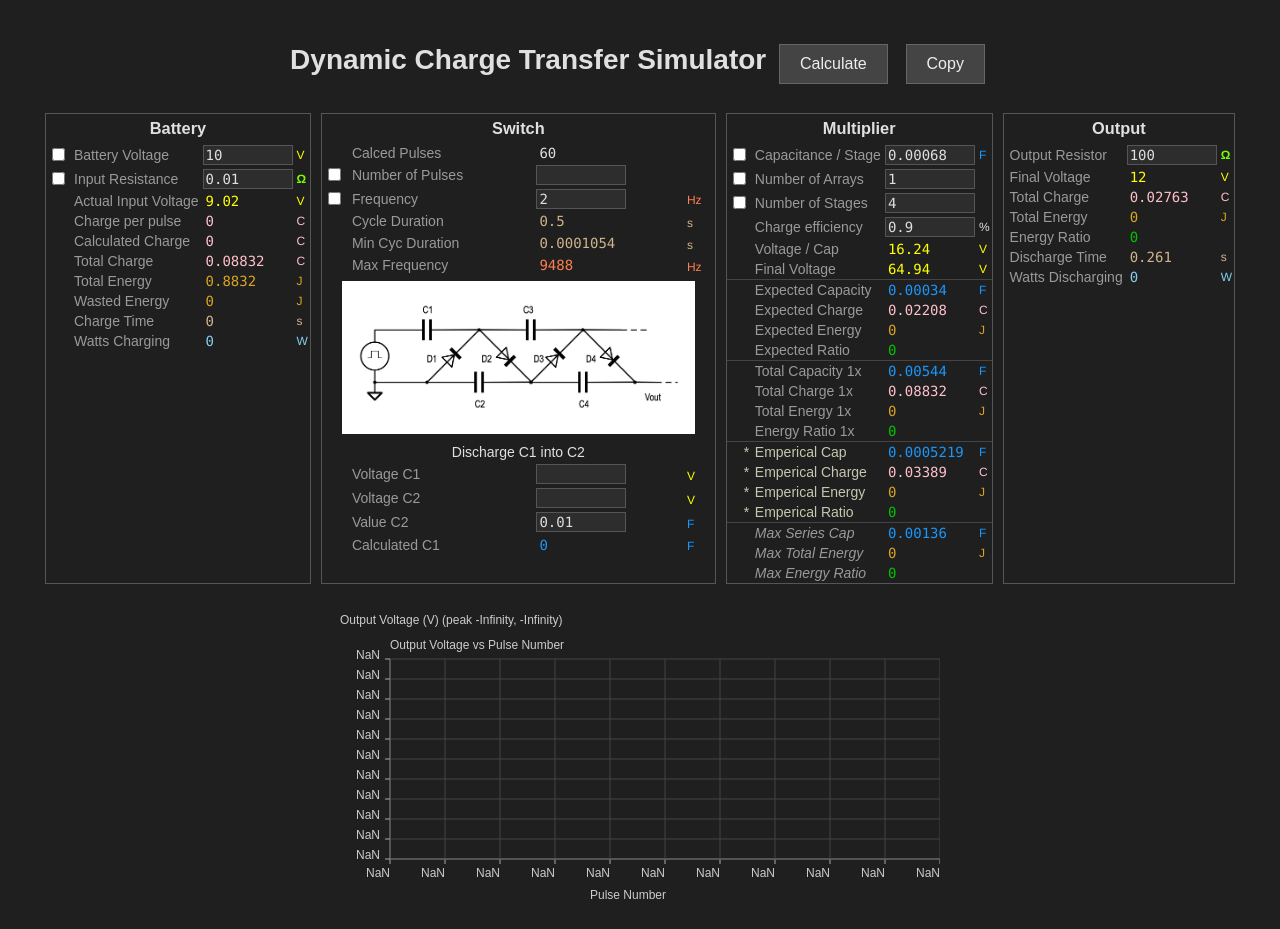
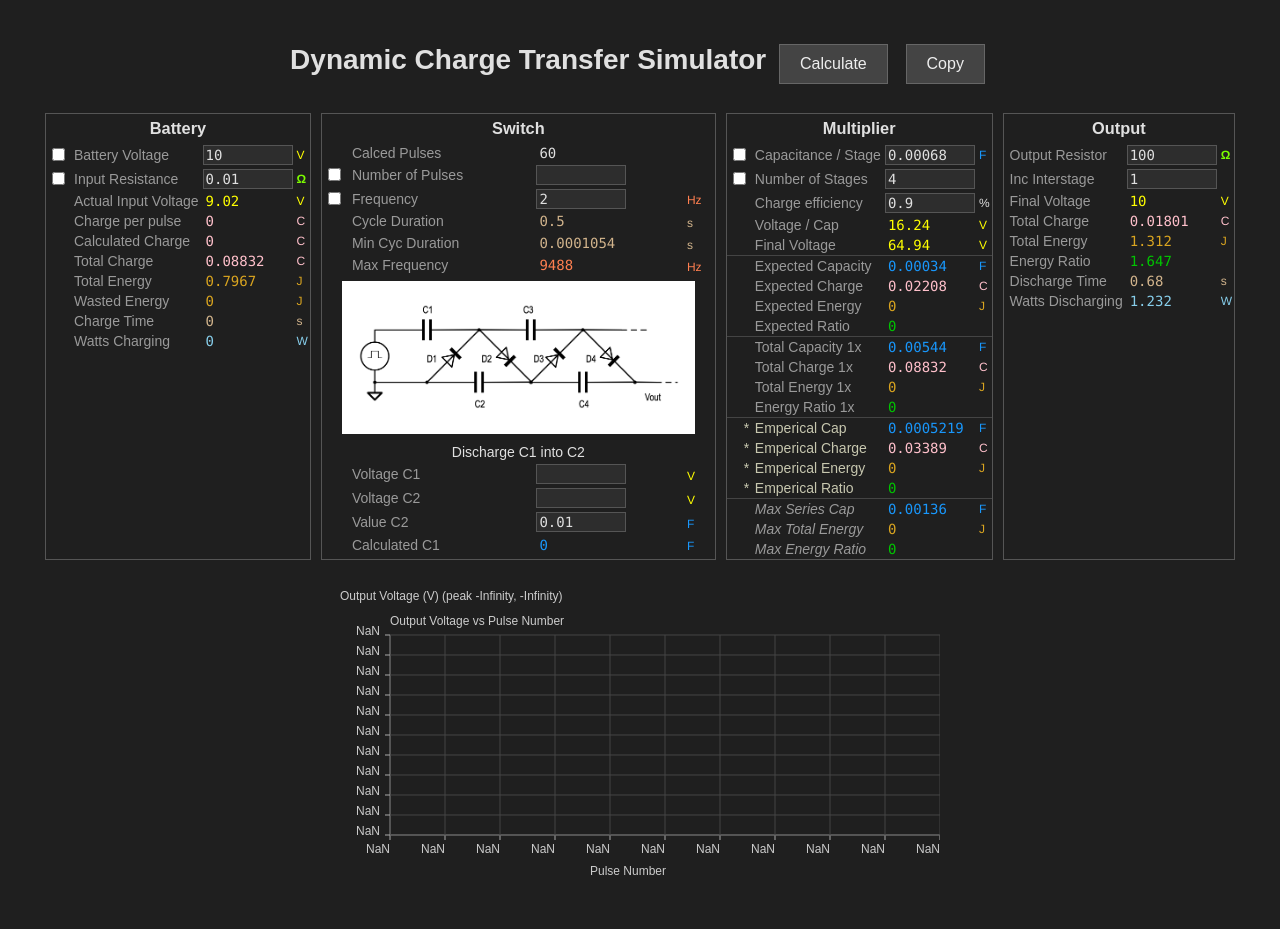
Before and after one commit to nsbawden/bs-app, a plain HTML site: page capswitch/capmultiplier.html in a window 1280 px wide. After the commit the page ends 905 px from the top, so only its background shows below. Drawn offline with nearby package versions, Linux system fonts and the light colour scheme.

Commit message:
included interstage calculations

```diff
--- a/capswitch/capmultiplier.html
+++ b/capswitch/capmultiplier.html
@@ -41,14 +41,14 @@
                 Switch: {
                     name: "Switch",
                     properties: {
-                        calcNumPulses: {label: "Calced Pulses", units: "", direction: "output" },
+                        calcNumPulses: { label: "Calced Pulses", units: "", direction: "output" },
                         numPulses: { label: "Number of Pulses", units: "", direction: "input" },
                         frequency: { label: "Frequency", units: "Hz", direction: "input", default: 2 },
                         cycleDuration: { label: "Cycle Duration", units: "s", direction: "output" },
                         minCycleDuration: { label: "Min Cyc Duration", units: "s", direction: "output" },
                         maxFrequency: { label: "Max Frequency", units: "Hz", direction: "output" },
                         image: { image: "cwmult.webp" },
-                        label: { text: "Discharge C1 into C2"},
+                        label: { text: "Discharge C1 into C2" },
                         v1: { label: "Voltage C1", units: "V", direction: "input", checkbox: false },
                         v2: { label: "Voltage C2", units: "V", direction: "input", checkbox: false },
                         c2: { label: "Value C2", units: "F", direction: "input", default: 0.01, checkbox: false },
@@ -59,7 +59,7 @@
                     name: "Multiplier",
                     properties: {
                         inputCapacitor: { label: "Capacitance / Stage", units: "F", direction: "input", default: 0.00068 },
-                        numArrays: { label: "Number of Arrays", units: "", direction: "input", default: 1 },
+                        // numArrays: { label: "Number of Arrays", units: "", direction: "input", default: 1 },
                         numStages: { label: "Number of Stages", units: "", direction: "input", default: 4 },
                         efficiency: { label: "Charge efficiency", units: "%", direction: "input", default: 0.9, checkbox: false },
                         capVoltage1x: { label: "Voltage / Cap", units: "V", direction: "output" },
@@ -85,7 +85,8 @@
                     name: "Output",
                     properties: {
                         outResistance: { label: "Output Resistor", units: "Ω", direction: "input", default: 100, checkbox: false },
-                        outFinalVoltage: { label: "Final Voltage", units: "V", direction: "output" },
+                        includeInterstage: { label: "Inc Interstage", units: "", direction: "input", default: 1, checkbox: false },
+                        outEndVoltage: { label: "Final Voltage", units: "V", direction: "output" },
                         outCharge: { label: "Total Charge", units: "C", direction: "output" },
                         outEnergy: { label: "Total Energy", units: "J", direction: "output" },
                         outEnergyRatio: { label: "Energy Ratio", units: " ", direction: "output" },
@@ -105,49 +106,50 @@
          * across capacitors over `numPulses` pulses, each with duration `pulseDuration`.
          */
         function VMTS_simulateCircuit(params) {
-            const p = params;
+            const i = params;
             const o = {}; // All outputs and intermediates go here
 
             const diodeDrop = 0.49;
             const seriesK = 1.535; // Applied to series capacitance
 
             // Round inputs requiring whole numbers
-            p.numStages = Math.max(Math.round(p.numStages), 1);
-            p.numPulses = Math.max(Math.round(p.numPulses), 1);
+            i.numStages = Math.max(Math.round(i.numStages), 1);
+            i.numPulses = Math.max(Math.round(i.numPulses), 1);
+            i.numArrays = i.numArrays ?? 1;
 
-            p.inputResistance = Math.max(p.inputResistance, 0.01); // Prevent 0
-            o.cycleDuration = 1 / p.frequency;
+            i.inputResistance = Math.max(i.inputResistance, 0.01); // Prevent 0
+            o.cycleDuration = 1 / i.frequency;
             const pulseDuration = o.cycleDuration / 2;
 
-            const RC = p.inputResistance * p.inputCapacitor;
-            o.actualInputVoltage = p.batteryVoltage * (1 - Math.exp(-pulseDuration / RC)) - (diodeDrop * 2);
-            o.totalCapacitance1x = 2 * p.inputCapacitor * p.numStages;
-            o.expectedCapacitance = 2 * p.inputCapacitor / p.numStages;
+            const RC = i.inputResistance * i.inputCapacitor;
+            o.actualInputVoltage = i.batteryVoltage * (1 - Math.exp(-pulseDuration / RC)) - (diodeDrop * 2);
+            o.totalCapacitance1x = 2 * i.inputCapacitor * i.numStages;
+            o.expectedCapacitance = 2 * i.inputCapacitor / i.numStages;
 
-            o.calcNumPulses = calcNumPulses(p.numStages, p.inputCapacitor, p.inputResistance);
+            o.calcNumPulses = calcNumPulses(i.numStages, i.inputCapacitor, i.inputResistance);
 
 
             if (window.plotting) {
-                // p.numPulses = o.calcNumPulses;
+                // i.numPulses = o.calcNumPulses;
             }
 
-            o.capFinalVoltage = 2 * p.numStages * o.actualInputVoltage * p.efficiency;
-            o.capVoltage1x = o.capFinalVoltage / p.numStages;
+            o.capFinalVoltage = 2 * i.numStages * o.actualInputVoltage * i.efficiency;
+            o.capVoltage1x = o.capFinalVoltage / i.numStages;
 
             // Accumulate values over pulses
-            const tau = p.numPulses / 5; // Time constant 5
+            const tau = i.numPulses / 5; // Time constant 5
             const portionPerPulse = 1 / Math.PHI;
             o.batteryCalculatedCharge = 0;
             o.capVoltages = [];
 
-            const ir = p.numPulses / o.calcNumPulses;
-            for (let i = 0; i <= p.numPulses; i++) {
-                if (i < p.numPulses) {
+            const ir = i.numPulses / o.calcNumPulses;
+            for (let j = 0; j <= i.numPulses; j++) {
+                if (j < i.numPulses) {
                     // Done for every value
-                    o.batteryCalculatedCharge += p.inputCapacitor * o.actualInputVoltage * portionPerPulse * Math.exp(-(i) / tau);
+                    o.batteryCalculatedCharge += i.inputCapacitor * o.actualInputVoltage * portionPerPulse * Math.exp(-(j) / tau);
                 }
                 // Done for every value + 1
-                o.capVoltages.push(o.capFinalVoltage * (1 - Math.exp(-(i * ir) / tau)));
+                o.capVoltages.push(o.capFinalVoltage * (1 - Math.exp(-(j * ir) / tau)));
             }
 
             // Core calculations based on conservation of charge
@@ -156,20 +158,22 @@
             // o.empericalCharge = o.capTotalCharge1x;
             // o.empericalCharge = o.capExpectedCharge;
 
-            // o.empericalCapacitance = 2 * p.inputCapacitor / p.numStages;
-            // o.empericalCapacitance = seriesK * (o.capTotalCharge1x / o.capFinalVoltage) / p.numStages; // Emperical @ 680uf
+            // o.empericalCapacitance = 2 * i.inputCapacitor / i.numStages;
+            // o.empericalCapacitance = seriesK * (o.capTotalCharge1x / o.capFinalVoltage) / i.numStages; // Emperical @ 680uf
             o.empericalCapacitance = seriesK * o.expectedCapacitance;
             // o.empericalCapacitance = (o.capExpectedCharge / o.capFinalVoltage);
             // o.empericalCapacitance = o.expectedCapacitance; // kludge
 
             o.empericalCharge = o.empericalCapacitance * o.capFinalVoltage;
 
-            o.batteryOnTime = o.cycleDuration * p.numPulses;
+            o.batteryOnTime = o.cycleDuration * i.numPulses;
             o.batteryTotalCharge = o.capTotalCharge1x;
-            o.batteryTotalEnergy = o.batteryTotalCharge * p.batteryVoltage;
+
+            o.batteryTotalEnergy = o.batteryTotalCharge * o.actualInputVoltage; // i.batteryVoltage;
+            // o.batteryTotalEnergy = o.batteryTotalCharge * i.batteryVoltage;
 
             // Energy used by input resistance = (Q ** 2) * R / t;
-            o.batteryWastedEnergy = (o.empericalCharge ** 2 * p.inputResistance) / o.batteryOnTime;
+            o.batteryWastedEnergy = (o.empericalCharge ** 2 * i.inputResistance) / o.batteryOnTime;
 
             o.capTotalEnergy1x = ((0.5 * o.capTotalCharge1x ** 2) / o.totalCapacitance1x) - o.batteryWastedEnergy;
             o.capExpectedEnergy = ((0.5 * o.capExpectedCharge ** 2) / o.expectedCapacitance) - o.batteryWastedEnergy; // by charge
@@ -178,36 +182,63 @@
             o.empericalEnergy = ((0.5 * o.empericalCharge ** 2) / o.empericalCapacitance) - o.batteryWastedEnergy; // by charge
             // o.empericalEnergy = ((0.5 * o.capExpectedCharge ** 2) / o.empericalCapacitance) - o.batteryWastedEnergy; // by charge
 
-            o.batteryTotalEnergy = p.numArrays * o.batteryTotalEnergy;
-            o.capExpectedEnergy = p.numArrays * o.capExpectedEnergy;
-            o.capTotalEnergy1x = p.numArrays * o.capTotalEnergy1x;
-            o.empericalEnergy = p.numArrays * o.empericalEnergy;
+            o.batteryTotalEnergy = i.numArrays * o.batteryTotalEnergy;
+            o.capExpectedEnergy = i.numArrays * o.capExpectedEnergy;
+            o.capTotalEnergy1x = i.numArrays * o.capTotalEnergy1x;
+            o.empericalEnergy = i.numArrays * o.empericalEnergy;
 
             o.energyRatio1x = o.capTotalEnergy1x / o.batteryTotalEnergy;
             o.expectedEnergyRatio = o.capExpectedEnergy / o.batteryTotalEnergy;
             o.empericalRatio = o.empericalEnergy / o.batteryTotalEnergy;
 
-            o.batteryChargePerPulseAvg = o.batteryTotalCharge / p.numPulses;
+            o.batteryChargePerPulseAvg = o.batteryTotalCharge / i.numPulses;
             o.batteryPowerPerPulseAvg = pulseDuration > 0 ? o.batteryChargePerPulseAvg / pulseDuration : 0;
             o.batteryWattRate = o.batteryTotalEnergy / o.batteryOnTime;
 
             const stageFillFactor = 15.5; // Empirical
-            o.minCycleDuration = stageFillFactor * p.inputResistance * p.inputCapacitor;
+            o.minCycleDuration = stageFillFactor * i.inputResistance * i.inputCapacitor;
             o.maxFrequency = 1 / o.minCycleDuration;
 
+            o.outCapacitance = o.expectedCapacitance;
+            o.outStartVoltage = o.capFinalVoltage - (diodeDrop * i.numStages);
+            o.outEndVoltage = i.batteryVoltage;
+
             // Output load calculations
-            o.outFinalVoltage = (o.empericalCapacitance * o.capFinalVoltage) / (o.empericalCapacitance + p.outResistance);
-            o.outFinalVoltage = 12;
-            o.capEndCharge = o.outFinalVoltage * o.empericalCapacitance;
-            o.outCharge = o.empericalCharge - o.capEndCharge;
-            o.tDischarge = 5 * p.outResistance * o.empericalCapacitance;
-            o.outEnergy = o.empericalEnergy;
+            o.deltaVoltage = o.outStartVoltage - o.outEndVoltage;
+            o.capEndCharge = o.outEndVoltage * o.outCapacitance;
+            o.tDischarge = 5 * (i.outResistance + (i.numStages - 1) * i.outResistance) * o.outCapacitance; // Total resistance includes interstage resistors
+            o.outCharge = (o.outCapacitance * o.outStartVoltage) - (o.outCapacitance * o.outEndVoltage);
+            o.outIdealEnergy = 0.5 * o.outCapacitance * o.outStartVoltage ** 2;
+            o.outEnergyR = 0.5 * o.outCapacitance * (o.outStartVoltage ** 2 - o.outEndVoltage ** 2);
+            o.outEnergyBatt = o.outCharge * o.outEndVoltage;
+            o.outEnergy = o.outEnergyR + o.outEnergyBatt;
             o.outPower = o.outEnergy / o.tDischarge;
-            o.outEnergyRatio = o.batteryTotalEnergy > 0 ? o.outEnergy / o.batteryTotalEnergy : 0;
 
-            if (p.primary) {
-                // Additional debug and research values
-                o.seriesCapacitance1x = (p.inputCapacitor * 2) / p.numStages;
+            o.energyInterstageR = 0; // Initialize total energy in interstage resistors
+
+            if (i.includeInterstage > 0) {
+                // Interstage resistor energy calculations
+
+                // Voltage per stage (divided across the number of stages), accounting for interstage diode drops
+                o.outStageStVolts = o.outStartVoltage / i.numStages - diodeDrop;
+                o.outStageEnVolts = diodeDrop;
+
+                // Loop through each stage (except output) to calculate energy dissipated in the interstage resistors
+                for (let stage = 1; stage < i.numStages; stage++) {
+                    // Calculate energy dissipation in the interstage resistor for each stage
+                    let energyInStageR = 0.5 * (2 * i.inputCapacitor) * (o.outStageStVolts ** 2 - o.outStageEnVolts ** 2);
+                    o.energyInterstageR += energyInStageR; // Accumulate energy dissipation
+                }
+            }
+
+            // Optionally, you can include the total energy dissipation in the output energy calculations
+            o.outEnergy += o.energyInterstageR;
+
+            o.outEnergyRatio = o.outEnergy / o.batteryTotalEnergy;
+
+            if (i.primary) {
+                // Additional debug and research values on primary run only
+                o.seriesCapacitance1x = (i.inputCapacitor * 2) / i.numStages;
                 o.seriesCapacitanceByCharge = o.capTotalCharge1x / o.capFinalVoltage;
 
                 o.capTotalEnergyBy1x = (0.5 * o.capTotalCharge1x ** 2) / o.seriesCapacitance1x;
@@ -219,7 +250,7 @@
                 o.energyRatioByCharge = o.capTotalEnergyByCharge / o.batteryTotalEnergy;
 
                 // Discharge unknown cap C1 into known C2 and calculate C1
-                o.c1 = calcC1(p.c2, p.v1, p.v2);
+                o.c1 = calcC1(i.c2, i.v1, i.v2);
             }
 
             o.ratio = o.empericalRatio;
```
Also changed, not shown: capswitch/capswitch.html (+2 -2 lines), capswitch/temp.js (added, +45 -0 lines), 1 other file.
